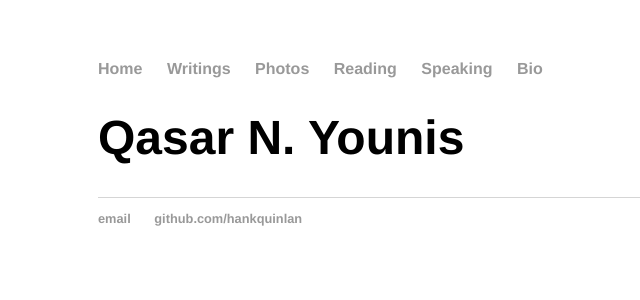
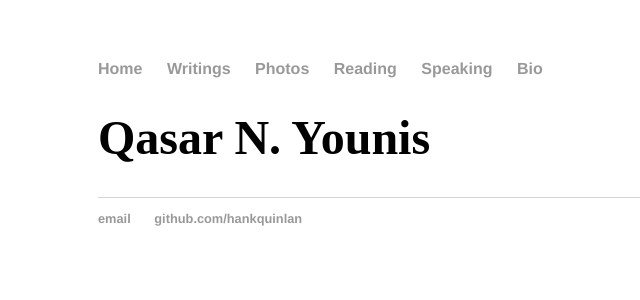
Before and after one commit to qasar/qasar.github.io, a Jekyll site: the page built from index.html, in a window 1280 px wide. Shown: the top 300 px of the page, without its empty margins (94-734 px from the left). Built offline with Jekyll 4.4.1, drawn with Linux system fonts in a browser that asks for light colours.

Commit message:
Update main.css

```diff
--- a/css/main.css
+++ b/css/main.css
@@ -21,7 +21,8 @@ a:hover {
 }
 h1 {
     font-size: 3em;
-    font-family:'Helvetica', 'Arial', 'Sans-Serif';
+    #trying new things
+    font-family:'Montserrat';
 }
 p {
     font-size: 1.5em;
```
